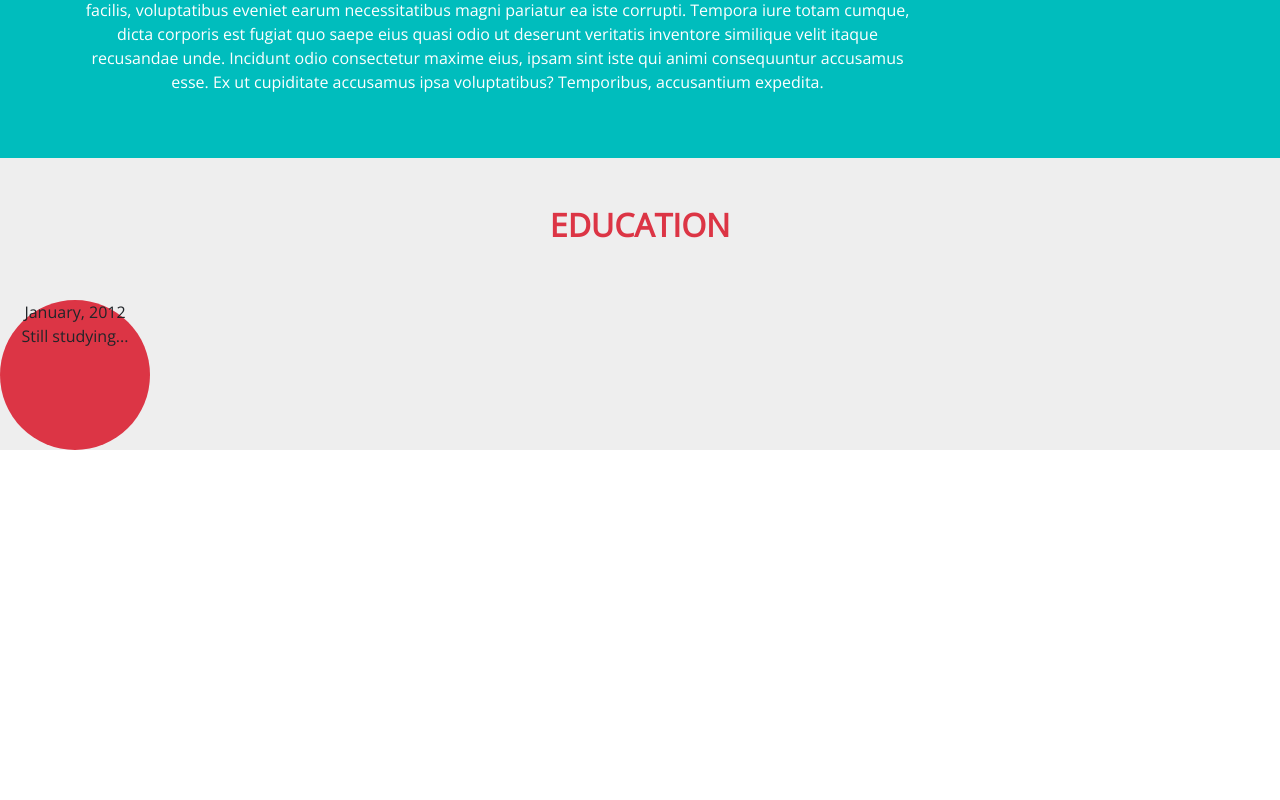
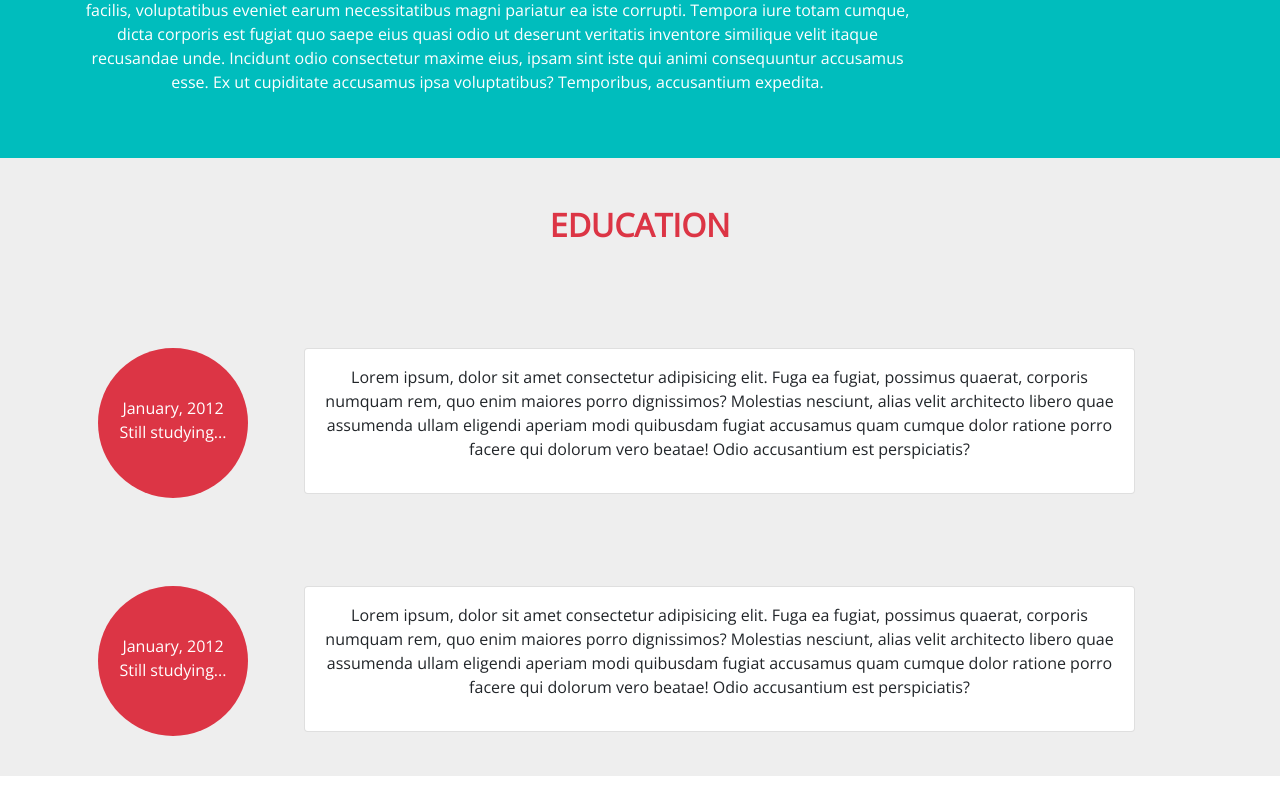
Before and after one commit to samiislam01234/samiislam0123.github.io, a plain HTML site: page index.html in a window 1280 px wide. Shown: the part 1306-2106 px from the top of the page. Before the commit the page ends 1756 px from the top, so only its background shows below. Drawn offline with nearby package versions, Linux system fonts and the light colour scheme.

Commit message:
Education section done

```diff
--- a/index.html
+++ b/index.html
@@ -8,7 +8,8 @@
   <link rel="shortcut icon" type="image/jpg" href="/img/My own profile image.jpg">
 
   <!-- Bootstrap CSS -->
-  <link href="https://cdn.jsdelivr.net/npm/bootstrap@5.0.0-beta1/dist/css/bootstrap.min.css" rel="stylesheet" integrity="sha384-giJF6kkoqNQ00vy+HMDP7azOuL0xtbfIcaT9wjKHr8RbDVddVHyTfAAsrekwKmP1" crossorigin="anonymous">
+  <link href="https://cdn.jsdelivr.net/npm/bootstrap@5.0.0-beta1/dist/css/bootstrap.min.css" rel="stylesheet"
+    integrity="sha384-giJF6kkoqNQ00vy+HMDP7azOuL0xtbfIcaT9wjKHr8RbDVddVHyTfAAsrekwKmP1" crossorigin="anonymous">
   <link rel="preconnect" href="https://fonts.gstatic.com">
   <link href="https://fonts.googleapis.com/css2?family=Open+Sans:wght@300&display=swap" rel="stylesheet">
 
@@ -18,9 +19,15 @@
 
   <script src="https://kit.fontawesome.com/a076d05399.js"></script>
 
-  <script src="https://code.jquery.com/jquery-3.5.1.slim.min.js" integrity="sha384-DfXdz2htPH0lsSSs5nCTpuj/zy4C+OGpamoFVy38MVBnE+IbbVYUew+OrCXaRkfj" crossorigin="anonymous"></script>
-<script src="https://cdn.jsdelivr.net/npm/popper.js@1.16.1/dist/umd/popper.min.js" integrity="sha384-9/reFTGAW83EW2RDu2S0VKaIzap3H66lZH81PoYlFhbGU+6BZp6G7niu735Sk7lN" crossorigin="anonymous"></script>
-<script src="https://cdn.jsdelivr.net/npm/bootstrap@4.5.3/dist/js/bootstrap.min.js" integrity="sha384-w1Q4orYjBQndcko6MimVbzY0tgp4pWB4lZ7lr30WKz0vr/aWKhXdBNmNb5D92v7s" crossorigin="anonymous"></script>
+  <script src="https://code.jquery.com/jquery-3.5.1.slim.min.js"
+    integrity="sha384-DfXdz2htPH0lsSSs5nCTpuj/zy4C+OGpamoFVy38MVBnE+IbbVYUew+OrCXaRkfj"
+    crossorigin="anonymous"></script>
+  <script src="https://cdn.jsdelivr.net/npm/popper.js@1.16.1/dist/umd/popper.min.js"
+    integrity="sha384-9/reFTGAW83EW2RDu2S0VKaIzap3H66lZH81PoYlFhbGU+6BZp6G7niu735Sk7lN"
+    crossorigin="anonymous"></script>
+  <script src="https://cdn.jsdelivr.net/npm/bootstrap@4.5.3/dist/js/bootstrap.min.js"
+    integrity="sha384-w1Q4orYjBQndcko6MimVbzY0tgp4pWB4lZ7lr30WKz0vr/aWKhXdBNmNb5D92v7s"
+    crossorigin="anonymous"></script>
 
 </head>
 
@@ -45,8 +52,8 @@
 
   <nav class="navbar navbar-expand-lg navbar-dark navbar-container">
     <div class="container-fluid">
-      <a class="navbar-brand" href="#"><img class="MyOwnProfilePhoto" type="image/jpg" src="/img/My own profile image.jpg" width="70"
-          height="70" alt=""></a>
+      <a class="navbar-brand" href="#"><img class="MyOwnProfilePhoto" type="image/jpg"
+          src="/img/My own profile image.jpg" width="70" height="70" alt=""></a>
       <button class="navbar-toggler" type="button" data-bs-toggle="collapse" data-bs-target="#navbarSupportedContent"
         aria-controls="navbarSupportedContent" aria-expanded="false" aria-label="Toggle navigation">
         <span class="navbar-toggler-icon"></span>
@@ -93,7 +100,7 @@
   <!-- This is ABOUT section  -->
   <div class="about-container" id="ABOUT">
     <div class="container">
-      <div class="row align-items-center">
+      <div class="row align-items-center justify-content-center">
         <div class="col-md-9 py-5 text-white">
           <h3>Sami Islam</h3>
           <p>A student of Dhaka Residential Model College</p>
@@ -117,7 +124,8 @@
 
         <div class="col-md-3 mb-4">
 
-          <img src="/img/My own profile image.jpg" type="image/jpg" alt="Sami Islam" class="img-fluid border border-5 rounded-circle">
+          <img src="/img/My own profile image.jpg" type="image/jpg" alt="Sami Islam"
+            class="img-fluid border border-5 rounded-circle">
         </div>
 
       </div>
@@ -126,30 +134,66 @@
 
   <!-- This is  EDUCATION section  -->
 
-  <div class="education-container">
-    <div class="contianer">
+  <div class="education-container" id="EDUCATION">
+    <div class="container">
       <div class="row text-center">
         <div class="col py-5">
           <h2 class="redtype-colour fw-bold">EDUCATION</h2>
         </div>
       </div>
 
-      <div class="row">
-        <div class="col-md-2">
-          <div class="circle">
-            <p>January, 2012 <br>
-              Still studying... </p>
+        <div class="row py-4 my-4">
+          <div class="col-md-2 pb-3 mx-3">
+            <div class="circle text-center text-white">
+              <p class="py-5">January, 2012 <br>
+                Still studying... </p>
+            </div>
           </div>
+
+
+
+
+
+      <div class="col-md-9">
+
+        <div class="card mb-3">
+          <div class="card-body">
+            <p>Lorem ipsum, dolor sit amet consectetur adipisicing elit. Fuga ea fugiat, possimus quaerat, corporis
+              numquam rem, quo enim maiores porro dignissimos? Molestias nesciunt, alias velit architecto libero quae
+              assumenda ullam eligendi aperiam modi quibusdam fugiat accusamus quam cumque dolor ratione porro facere
+              qui dolorum vero beatae! Odio accusantium est perspiciatis?</p>
+          </div>
+        </div>
+
+      </div>
+    </div>
+
+
+    <div class="row py-4 my-4 ">
+      <div class="col-md-2 pb-3 mx-3">
+        <div class="circle text-center text-white">
+          <p class="py-5">January, 2012 <br>
+            Still studying... </p>
         </div>
       </div>
 
 
 
 
-      <div class="col-md-10">
 
+  <div class="col-md-9">
+
+    <div class="card mb-3">
+      <div class="card-body">
+        <p>Lorem ipsum, dolor sit amet consectetur adipisicing elit. Fuga ea fugiat, possimus quaerat, corporis
+          numquam rem, quo enim maiores porro dignissimos? Molestias nesciunt, alias velit architecto libero quae
+          assumenda ullam eligendi aperiam modi quibusdam fugiat accusamus quam cumque dolor ratione porro facere
+          qui dolorum vero beatae! Odio accusantium est perspiciatis?</p>
       </div>
     </div>
+
+  </div>
+</div>
   </div>
   </div>
 
@@ -208,13 +252,15 @@
 
 
 
-   <!-- Optional JavaScript; choose one of the two! -->
+  <!-- Optional JavaScript; choose one of the two! -->
 
-    <!-- Option 1: Bootstrap Bundle with Popper -->
-    <script src="https://cdn.jsdelivr.net/npm/bootstrap@5.0.0-beta1/dist/js/bootstrap.bundle.min.js" integrity="sha384-ygbV9kiqUc6oa4msXn9868pTtWMgiQaeYH7/t7LECLbyPA2x65Kgf80OJFdroafW" crossorigin="anonymous"></script>
+  <!-- Option 1: Bootstrap Bundle with Popper -->
+  <script src="https://cdn.jsdelivr.net/npm/bootstrap@5.0.0-beta1/dist/js/bootstrap.bundle.min.js"
+    integrity="sha384-ygbV9kiqUc6oa4msXn9868pTtWMgiQaeYH7/t7LECLbyPA2x65Kgf80OJFdroafW"
+    crossorigin="anonymous"></script>
 
-    <!-- Option 2: Separate Popper and Bootstrap JS -->
-    <!--
+  <!-- Option 2: Separate Popper and Bootstrap JS -->
+  <!--
     <script src="https://cdn.jsdelivr.net/npm/@popperjs/core@2.5.4/dist/umd/popper.min.js" integrity="sha384-q2kxQ16AaE6UbzuKqyBE9/u/KzioAlnx2maXQHiDX9d4/zp8Ok3f+M7DPm+Ib6IU" crossorigin="anonymous"></script>
     <script src="https://cdn.jsdelivr.net/npm/bootstrap@5.0.0-beta1/dist/js/bootstrap.min.js" integrity="sha384-pQQkAEnwaBkjpqZ8RU1fF1AKtTcHJwFl3pblpTlHXybJjHpMYo79HY3hIi4NKxyj" crossorigin="anonymous"></script>
     -->
```
